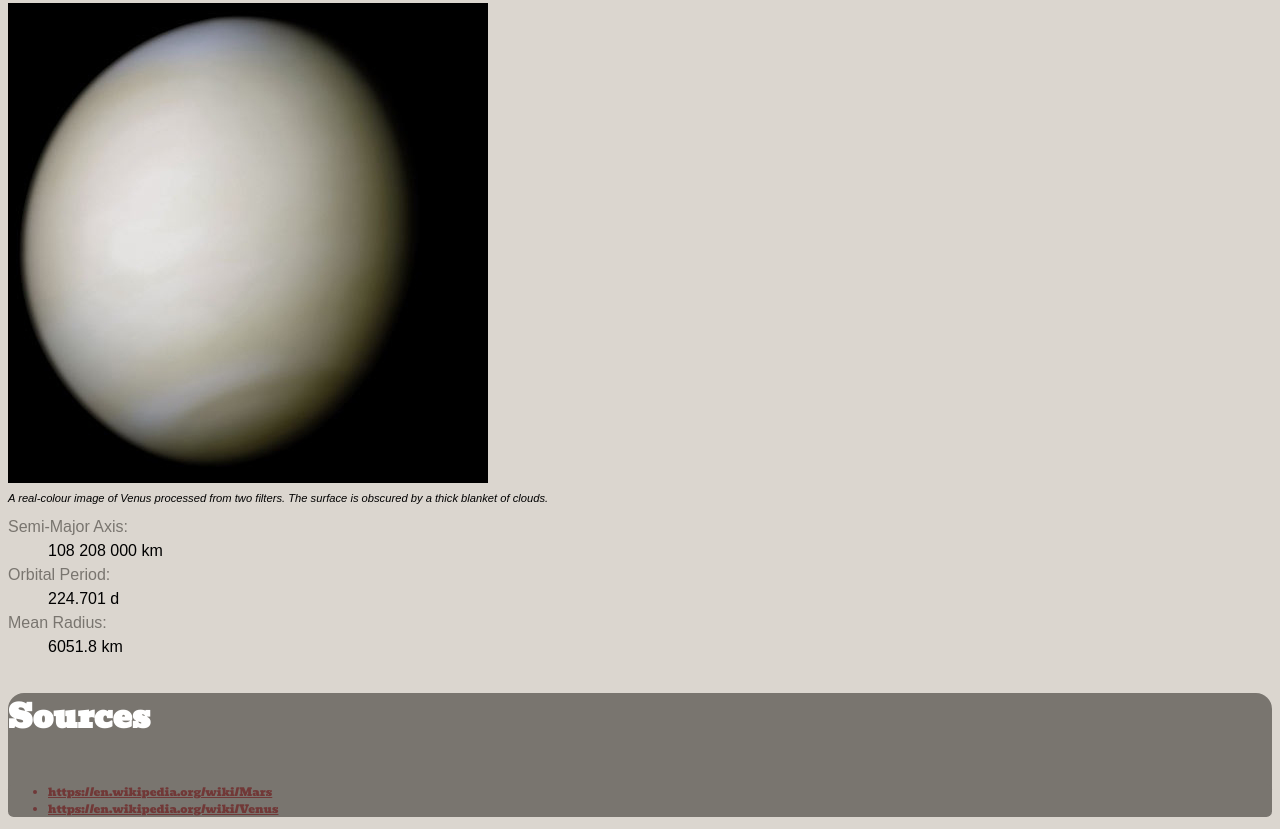
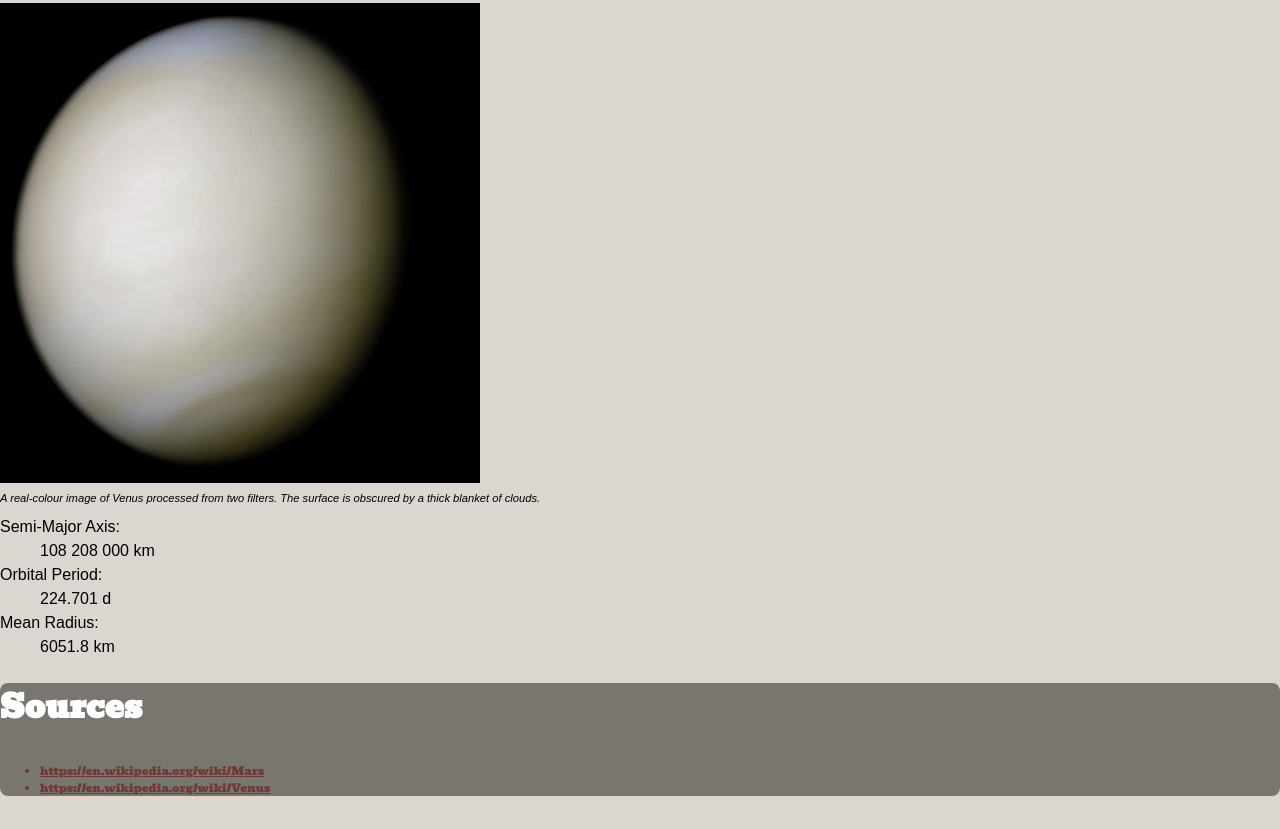
Before and after one commit to meganlandry/dsn1674-assignment-4, a plain HTML site: page index.html in a window 1280 px wide. Shown: the part 1359-2188 px from the top of the page. After the commit the page ends 2167 px from the top, so only its background shows below. Drawn offline with Linux system fonts and the light colour scheme.

Commit message:
Added colour, margins and borders.

```diff
--- a/css/main.css
+++ b/css/main.css
@@ -37,6 +37,11 @@ body {
 	color: #000000;
 	line-height: 1.5;
 	font-family: 'Arial', normal;
+	margin: 0;
+}
+
+main {
+	margin: 0;
 }
 
 q {
@@ -96,12 +101,15 @@ nav a {
 	border-radius: 0.5em
 }
 
- footer {
+footer {
+	background-color: #79756f;
+	border-radius: 0.5em
+}
+
+ footer h3 {
  	color: white;
  	font-family: 'Bevan', normal;
  	font-size: 2rem;
- 	background-color: #79756f;
-	border-radius: 0.5em
 
  }
 
@@ -109,7 +117,5 @@ nav a {
  	color: #703838;
  	font-family: 'Bevan', normal;
  	font-size: 0.7rem;
- 	background-color: #79756f;
-	border-radius: 0.5em
 
  }
--- a/index.html
+++ b/index.html
@@ -7,7 +7,8 @@
 	<link href='http://fonts.googleapis.com/css?family=Bevan' rel='stylesheet' type='text/css'>
 </head>
 <body>
-	<header>
+	<main>
+		<header>
 		<h1>Planets</h1>
 
 		<nav>
@@ -73,18 +74,19 @@ A planet is a <b>celestial</b> body, orbiting a star, that is massive enough to
 <figcaption><i>A real-colour image of Venus processed from two filters. The surface is obscured by a thick blanket of clouds.</i></figcaption>
 
 <dl>
-	<p><b>Semi-Major Axis:</b></p>
+	<p>Semi-Major Axis:</p>
 		<dd>108 208 000 km</dd>
 
-	<p><b>Orbital Period:</b></p>
+	<p>Orbital Period:</p>
 		<dd>224.701 d</dd>
 
-	<p><b>Mean Radius:</b></p>
+	<p>Mean Radius:</p>
 		<dd>6051.8 km</dd>
 </dl>
 
+</main>
 <footer>
-	<h4>Sources</h4>
+	<h3>Sources</h3>
 
 		<ul>
 			<li><a href="https://en.wikipedia.org/wiki/Mars"> https://en.wikipedia.org/wiki/Mars</a></li>
```
